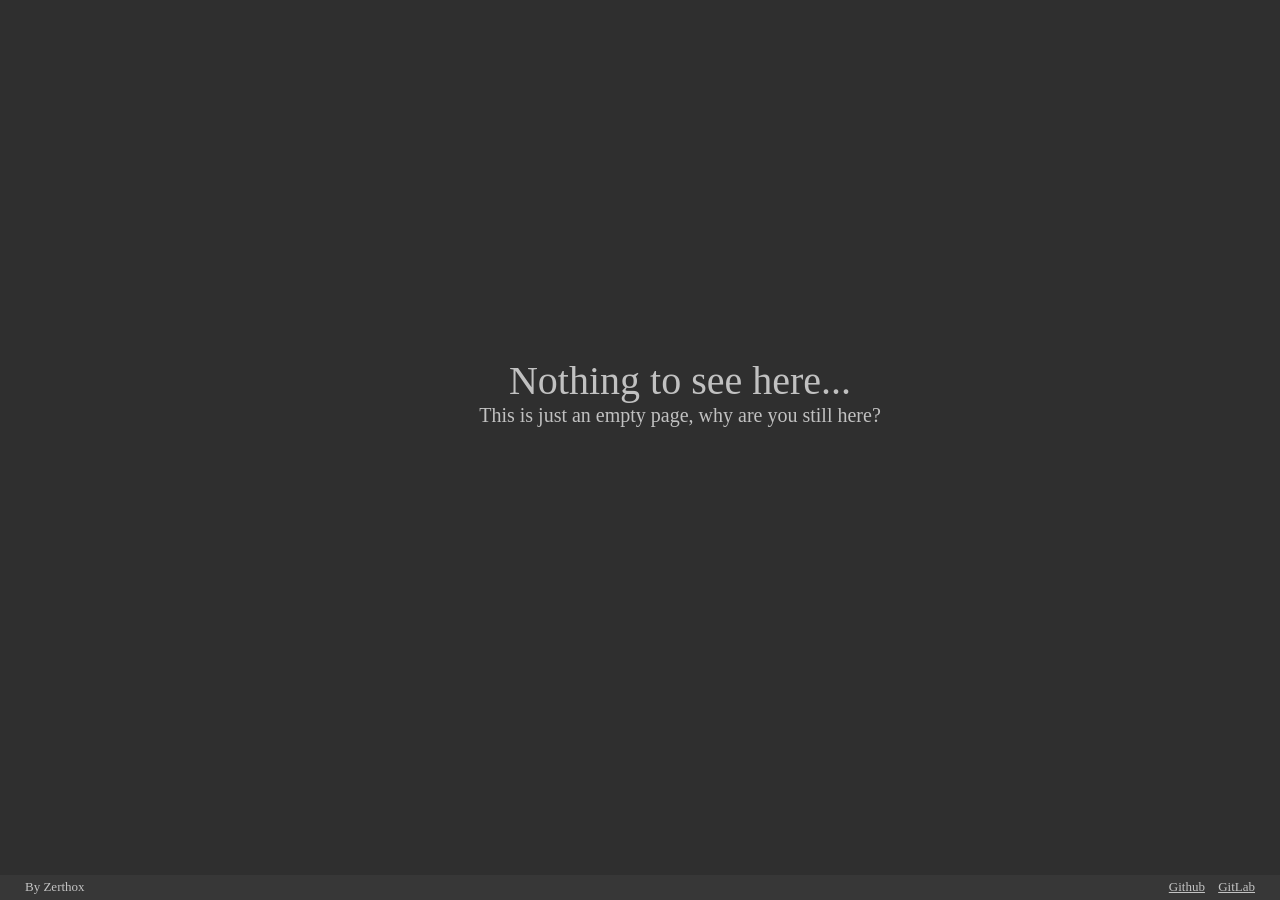
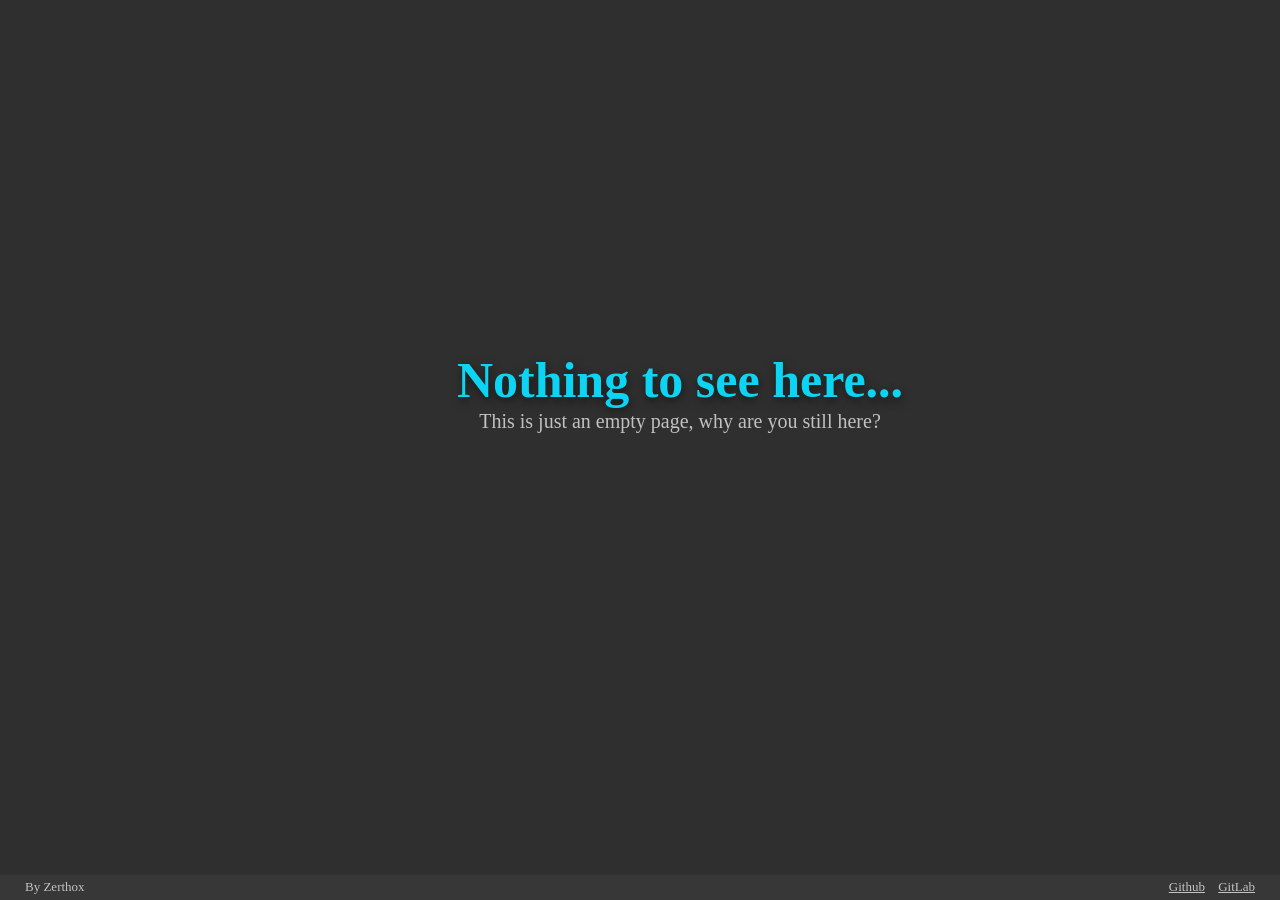
Before and after one commit to Zerthox/zerthox.github.io, a Jekyll site: the page built from index.html, in a window 1280 px wide. Built offline with Jekyll 4.4.1, drawn with Linux system fonts in a browser that asks for light colours; nearby versions of some CDN libraries; library files that are not in the unit come from our copies.

Commit message:
Update page

```diff
--- a/_config.yml
+++ b/_config.yml
@@ -1,5 +1,4 @@
-name: Zerthox
-description: German Dev, Gamer and Editor
+description: Just a little page
 author: Zerthox
 icon: https://avatars1.githubusercontent.com/u/19844016
 
--- a/_includes/head.html
+++ b/_includes/head.html
@@ -1,6 +1,5 @@
 <meta charset="UTF-8">
-<title>{% if page.title %}{{ page.title }} - {% endif %}{{ site.name }}</title>
-<meta name="description" content="{{site.description}}"/>
+<title>{{ page.title }}</title>
 <meta name="author" content="{{site.author}}"/>
 <link rel="icon" type="image/png" href="{{site.icon}}">
 <meta name="viewport" content="width=device-width, initial-scale=1">
--- a/css/main.scss
+++ b/css/main.scss
@@ -55,15 +55,22 @@ h1.margin {
         @include justify-content(center);
         @include flex-grow(1);
         margin-bottom: 10vh;
+        .title,
         .text {
             text-align: center;
             @include animation(fade-in $delay ease-in-out);
-            &.top {
-               font-size: 40px;
+        }
+        .title {
+            color: $cyan;
+            font-size: 50px;
+            font-weight: 600;
+            text-shadow: rgba(0, 0, 0, .5) 1px 4px 10px;
+            &.large {
+                font-size: 150px;
             }
-            &.bottom {
-                font-size: 20px;
-            }
+        }
+        .text {
+            font-size: 20px;
         }
     }
 }
--- a/index.html
+++ b/index.html
@@ -1,5 +1,6 @@
 ---
 layout: default
+title: Nothing to see here...
 ---
-<span class="text top">Nothing to see here...</span>
-<span class="text bottom">This is just an empty page, why are you still here?</span>
+<span class="title">Nothing to see here...</span>
+<span class="text">This is just an empty page, why are you still here?</span>
```
Also changed, not shown: 404.html (+3 -5 lines).
